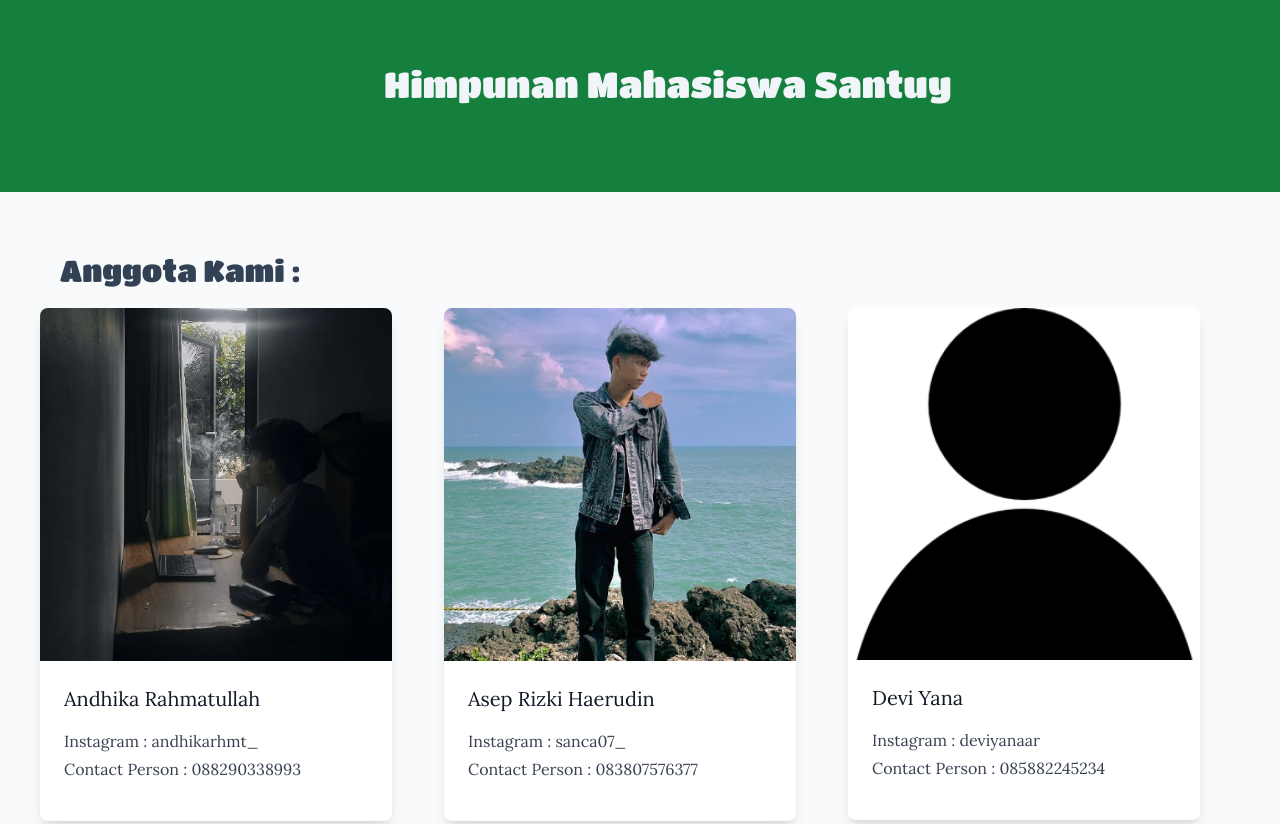
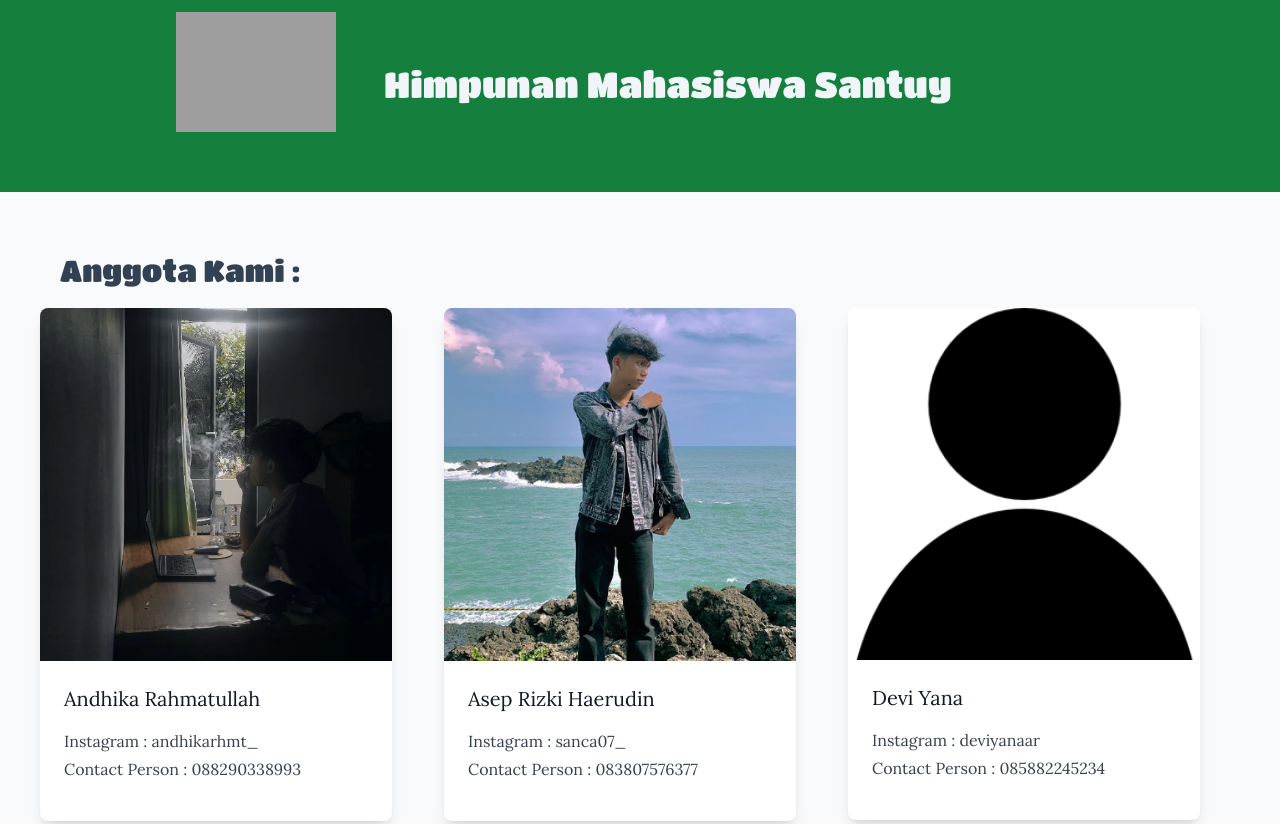
Before and after one commit to AndhikaRahmatullah/HMS, a plain HTML site: page public/index.html in a window 1280 px wide. Shown: the top 824 px of the page. Drawn offline with Linux system fonts and the light colour scheme; the site is published under a folder, as on GitHub Pages, so addresses that start at the root find nothing.

Commit message:
fixed image

```diff
--- a/public/index.html
+++ b/public/index.html
@@ -11,7 +11,7 @@
 		<!-- judul -->
 		<section class="bg-green-700 h-48">
 			<div class="ml-44">
-				<img src="/public/img/20220626_225945.png" alt="" srcset="" class="w-40 float-left mt-3" />
+				<img src="./img/20220626_225945.png" alt="" srcset="" class="w-40 float-left mt-3" />
 				<p class="text-slate-100 text-4xl pt-16 pl-52 font-a">Himpunan Mahasiswa Santuy</p>
 			</div>
 		</section>
```
